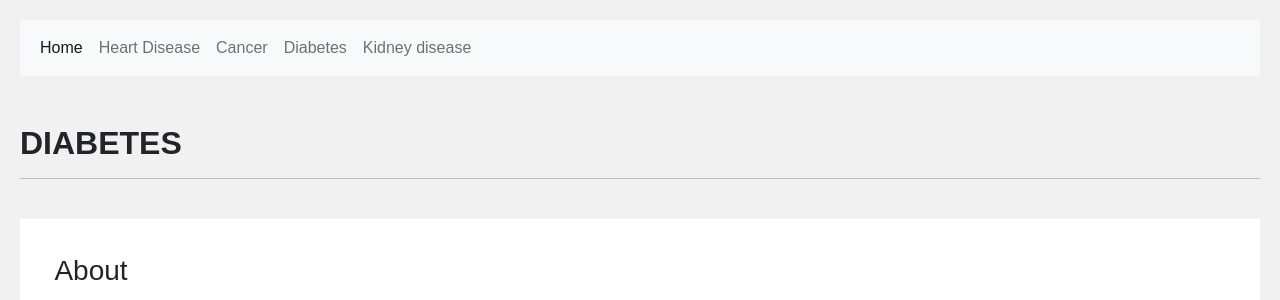
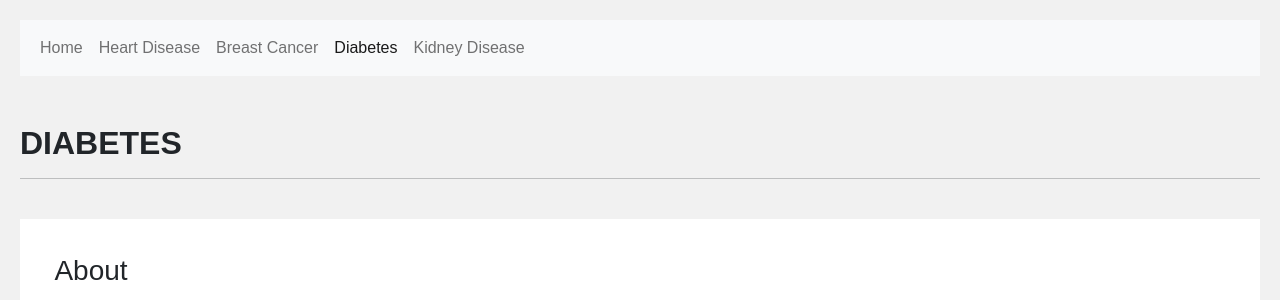
Before and after one commit to SamikshaBhavsar/check-up, a Flask app: page /diabetes_details in a window 1280 px wide. Shown: the top 300 px of the page. Run offline with Flask 2, Linux system fonts and the light colour scheme.

Commit message:
Update diabetes_details.html

```diff
--- a/templates/diabetes_details.html
+++ b/templates/diabetes_details.html
@@ -76,20 +76,20 @@ h3{
 
             <ul class="navbar-nav me-auto mb-2 mb-lg-0">
               <li class="nav-item">
-                  <a class="nav-link active" aria-current="page" href="{{url_for('home_page') }}">Home</a>
+                  <a class="nav-link" aria-current="page" href="{{url_for('home_page') }}">Home</a>
               </li>
 
               <li class="nav-item">
                 <a class="nav-link" href = "{{url_for('heart_details') }}">Heart Disease</a>
               </li>
               <li class="nav-item">
-                  <a class="nav-link" href="{{url_for('cancer_details') }}">Cancer</a>
+                  <a class="nav-link" href="{{url_for('cancer_details') }}">Breast Cancer</a>
               </li>
               <li class="nav-item">
-                  <a class="nav-link" href= "#">Diabetes</a>
+                  <a class="nav-link active" href= "#">Diabetes</a>
               </li>
               <li class="nav-item">
-                  <a class="nav-link" href="{{url_for('kidney_details') }}">Kidney disease</a>
+                  <a class="nav-link" href="{{url_for('kidney_details') }}">Kidney Disease</a>
               </li>
 
 
```
